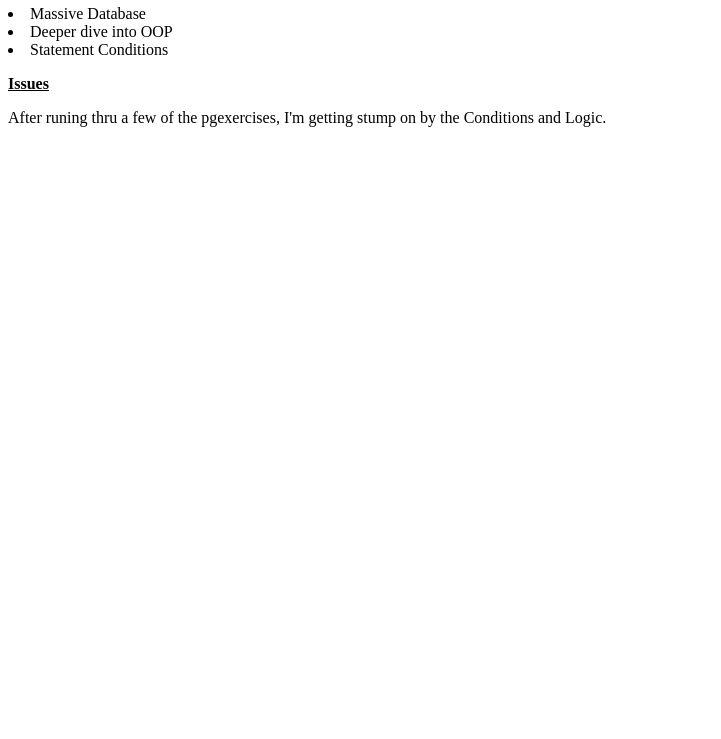
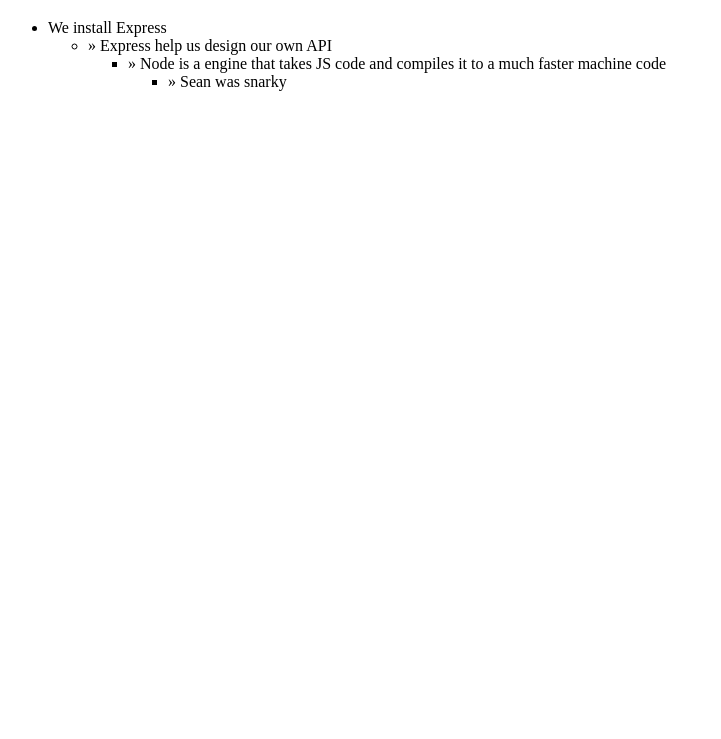
Before and after one commit to kongchayang/dc_journal, a plain HTML site: page index.html in a window 1280 px wide. Shown: the part 61-800 px from the top of the page, without its empty margins (0-721 px from the left). Drawn offline with Linux system fonts and the light colour scheme.

Commit message:
Add files via upload
What I learn today at Digital Crafts.

```diff
--- a/index.html
+++ b/index.html
@@ -1,18 +1,26 @@
-<html>
+<!DOCTYPE html>
+<html class="no-js" Lang="">
+<head>
+    <meta charset="utf-8">
+    <meta name="viewport" content="width=device-width, initial-scale=1.0"/>
+    <title>May 24 2019</title>
+</head>
+<body>
+        <h1><u>Express</u></h1>
 
-   <head>
-    <title>Wednesday May 22 2019</title>
-
-   </head>
-   <body>
-        <h1>PostgreSQL</h1>
-        <ur>
-            <li>Massive Database</li>
-            <li>Deeper dive into OOP</li>
-            <li>Statement Conditions</li>
-        </ur>
-        <p><b><u>Issues</u></b></p>
-
-           <p>After runing thru a few of the pgexercises, I'm getting stump on by the Conditions and Logic.</p>
-    </body>
+        <div>
+                <ul>
+                 <li>We install Express
+                 <ul>
+                <li>» Express help us design our own API
+                  <ul>
+                 <li>» Node is a engine that takes JS code and compiles it to a much faster machine code
+                   <ul>
+                  <li>» Sean was snarky</li>
+                </ul></li>
+            </ul></li>
+           </ul></li>
+          </ul>
+        </div>
+</body>
 </html>
```
